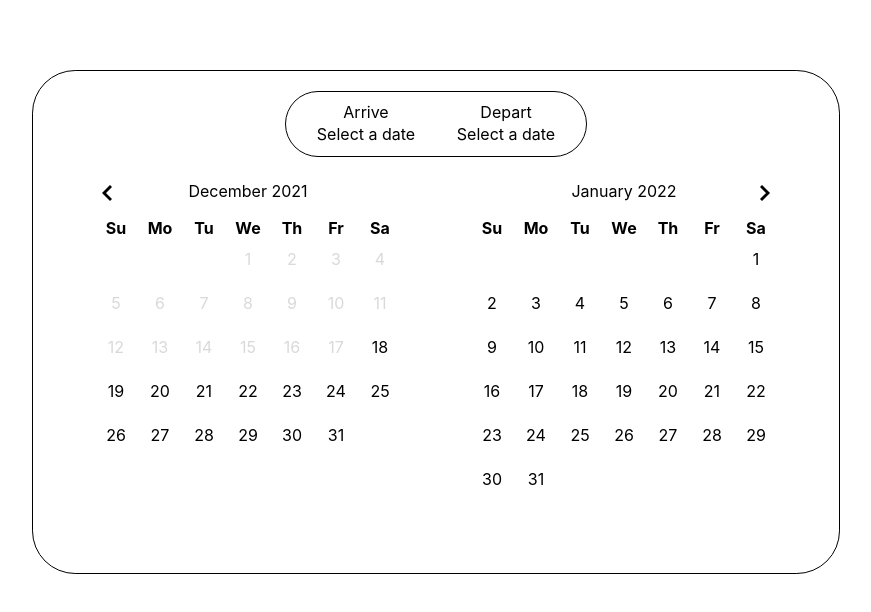
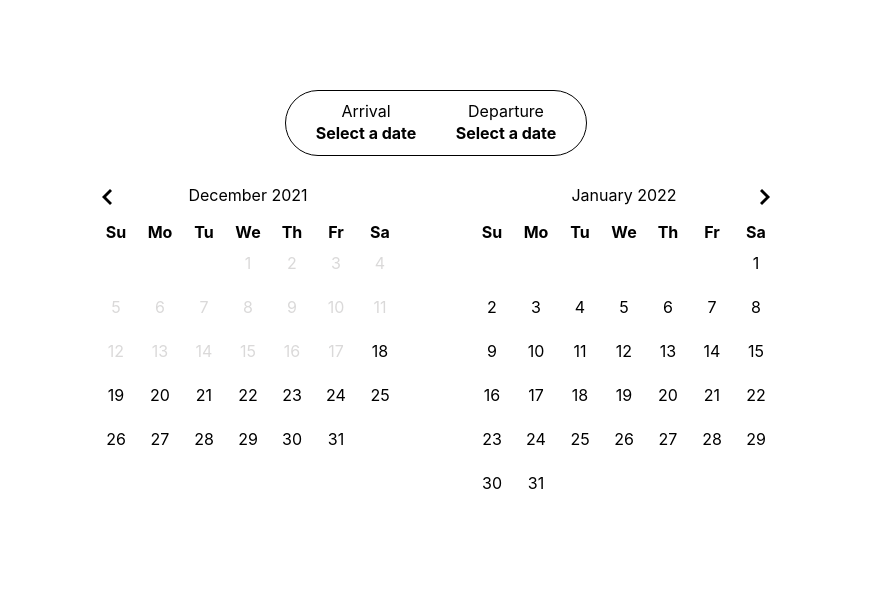
Before and after one commit to AlexBarthGlobal/React-Calendar, a React (Create React App) app: page / in a window 1280 px wide. Shown: the top 612 px of the page, without its empty margins (204-1075 px from the left). Built offline with nearby package versions, Linux system fonts and the light colour scheme.

Commit message:
Finished basic calendar

```diff
--- a/src/CalendarHeader.js
+++ b/src/CalendarHeader.js
@@ -8,12 +8,12 @@ const CalendarHeader = (props) => {
     return (
         <div id='calendarHeader'>
             <div className='dateDisplayField'>
-                <p>Arrive</p>
-                <p>{startDate ? `${monthInfo[startDate.getMonth()+1][0]} ${startDate.getDate()}` : 'Select a date'}</p>
+                <p>Arrival</p>
+                <p><strong>{startDate ? `${monthInfo[startDate.getMonth()+1][0].slice(0,3)} ${startDate.getDate()}` : 'Select a date'}</strong></p>
             </div>
             <div className='dateDisplayField'>
-                <p>Depart</p>
-                <p>{endDate ? `${monthInfo[endDate.getMonth()+1][0]} ${endDate.getDate()}` : 'Select a date'}</p>
+                <p>Departure</p>
+                <p><strong>{endDate ? `${monthInfo[endDate.getMonth()+1][0].slice(0,3)} ${endDate.getDate()}` : 'Select a date'}</strong></p>
             </div>
         </div>
     )
--- a/src/index.css
+++ b/src/index.css
@@ -36,7 +36,6 @@ p {
 }
 
 #calendarContainer {
-  border: black 1px solid;
   width: 808px;
   /* height: 518px; */
   height: 504px;
@@ -51,6 +50,7 @@ p {
   flex-direction: column;
   align-items: center;
   padding-top: 20px;
+  gap: 5px;
 }
 
 #calendarHeader {
@@ -181,7 +181,7 @@ td > div {
 
 @media only screen and (max-width: 836px) {
   #calendarContainer {
-    border: black 1px solid;
+    /* border: black 1px solid; */
     width: 418px;
     height: 504px;
     margin-top: 70px;
```
